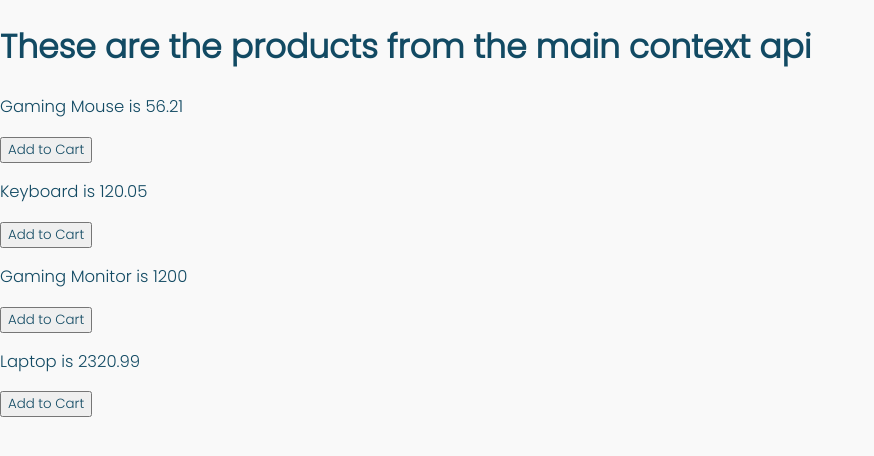
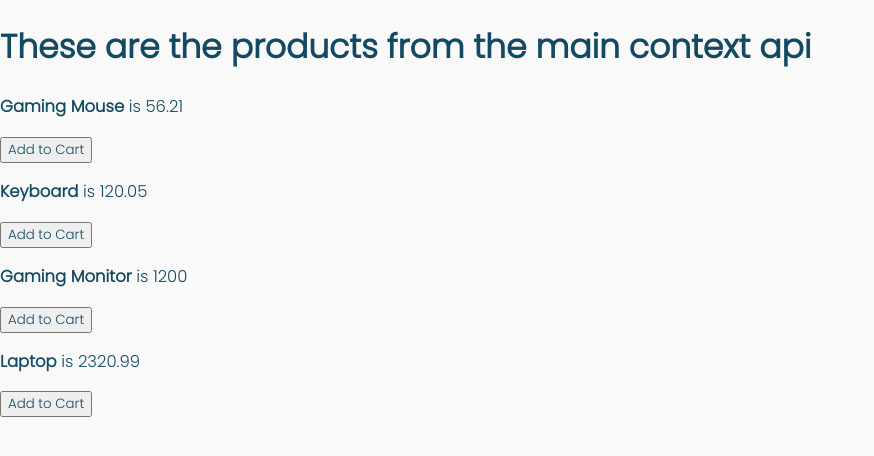
Before and after one commit to Niscolinx/wesycle-next, a Next.js app: page /products in a window 1280 px wide. Shown: the top 456 px of the page, without its empty margins (0-874 px from the left). Built offline with nearby package versions, Linux system fonts and the light colour scheme.

Commit message:
Working on the context api

```diff
--- a/src/pages/products.js
+++ b/src/pages/products.js
@@ -11,10 +11,13 @@ const Products = () => {
                     {context.products.map((item, i) => {
                         return (
                             <div key={item + i}>
-                                <p>{item.title} is {item.price}</p>
+                                <p>
+                                    <strong>{item.title}</strong> is{' '}
+                                    {item.price}
+                                </p>
                                 <button
-                                    style={{cursor: 'pointer'}}
-                                    onClick={context.addProductToCart()}
+                                    style={{ cursor: 'pointer' }}
+                                    onClick={context.addProductToCart(item.id)}
                                 >
                                     Add to Cart
                                 </button>
```
